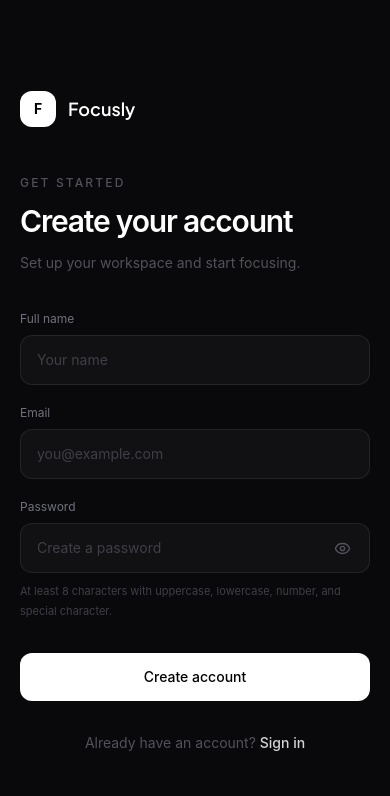
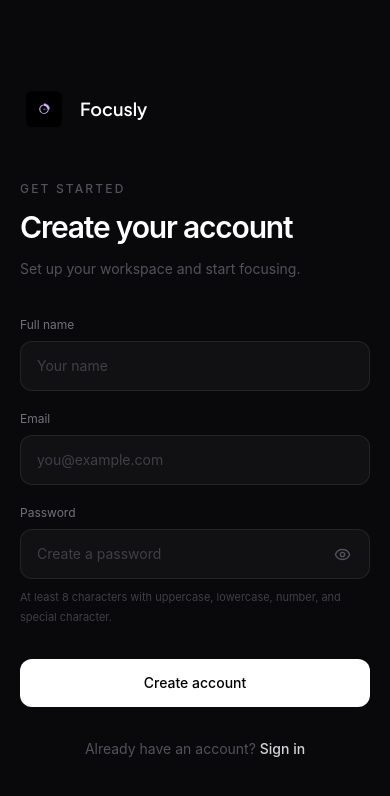
Before and after one commit to chidera216/Focusly, a React (Vite) app in the folder client/: page /signup in a window 390 px wide. Shown: the top 796 px of the page. Built offline with nearby package versions, Linux system fonts and the light colour scheme; a web font is replaced by a local one.

Commit message:
fix: update mobile brand logo in Login and Signup pages for consistency

```diff
--- a/client/src/pages/Login.jsx
+++ b/client/src/pages/Login.jsx
@@ -131,8 +131,12 @@ const LoginPage = () => {
           <div className="w-full max-w-md">
             {/* Mobile brand */}
             <div className="mb-12 flex items-center gap-3 lg:hidden">
-              <div className="flex h-9 w-9 items-center justify-center rounded-xl bg-white text-black">
-                <span className="text-sm font-bold">F</span>
+              <div className="flex h-12 w-12 items-center justify-center overflow-hidden rounded-xl">
+                <img
+                  src="icons.svg"
+                  alt="Focusly"
+                  className="h-full w-full object-contain p-1.5"
+                />
               </div>
 
               <span className="font-['Plus_Jakarta_Sans'] text-lg font-semibold">
--- a/client/src/pages/Signup.jsx
+++ b/client/src/pages/Signup.jsx
@@ -128,8 +128,12 @@ const SignupPage = () => {
           <div className="w-full max-w-md">
             {/* Mobile brand */}
             <div className="mb-12 flex items-center gap-3 lg:hidden">
-              <div className="flex h-9 w-9 items-center justify-center rounded-xl bg-white text-black">
-                <span className="text-sm font-bold">F</span>
+              <div className="flex h-12 w-12 items-center justify-center overflow-hidden rounded-xl">
+                <img
+                  src="icons.svg"
+                  alt="Focusly"
+                  className="h-full w-full object-contain p-1.5"
+                />
               </div>
 
               <span className="font-['Plus_Jakarta_Sans'] text-lg font-semibold">
```
